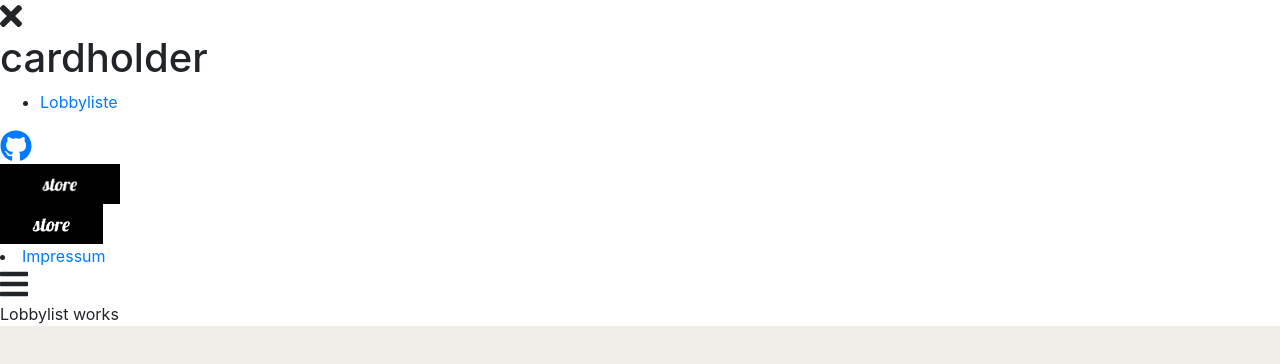
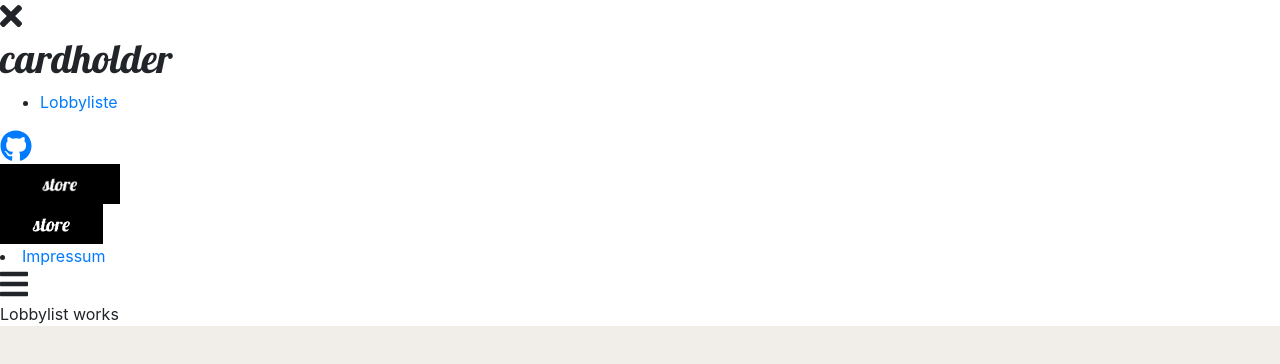
Before and after one commit to cardholder/website, a React app: page /lobby in a window 1280 px wide. Shown: the top 364 px of the page. Built offline with nearby package versions, Linux system fonts and the light colour scheme; the HTML template or start-up script is replaced by a standard one.

Commit message:
:lipstick: update font size of h1

```diff
--- a/src/components/Title/Title.css
+++ b/src/components/Title/Title.css
@@ -1,4 +1,3 @@
-@import url('https://fonts.googleapis.com/css?family=Lobster');
 
 .Title {
     width: 100% !important;
@@ -7,7 +6,6 @@
 }
 
 .Title h1 {
-    font-family: 'Lobster', cursive;
     color: #fff;
-    font-size: 2rem
+    font-size: 2.4rem;
 }
--- a/src/index.css
+++ b/src/index.css
@@ -1,4 +1,5 @@
 @import url('https://fonts.googleapis.com/css?family=Open+Sans:300,400,700');
+@import url('https://fonts.googleapis.com/css?family=Lobster');
 
 body {
   margin: 0;
@@ -15,3 +16,7 @@ code {
 html {
   background-color: #f1ede9;
 }
+
+h1 {
+  font-family: 'Lobster', cursive;
+}
```
